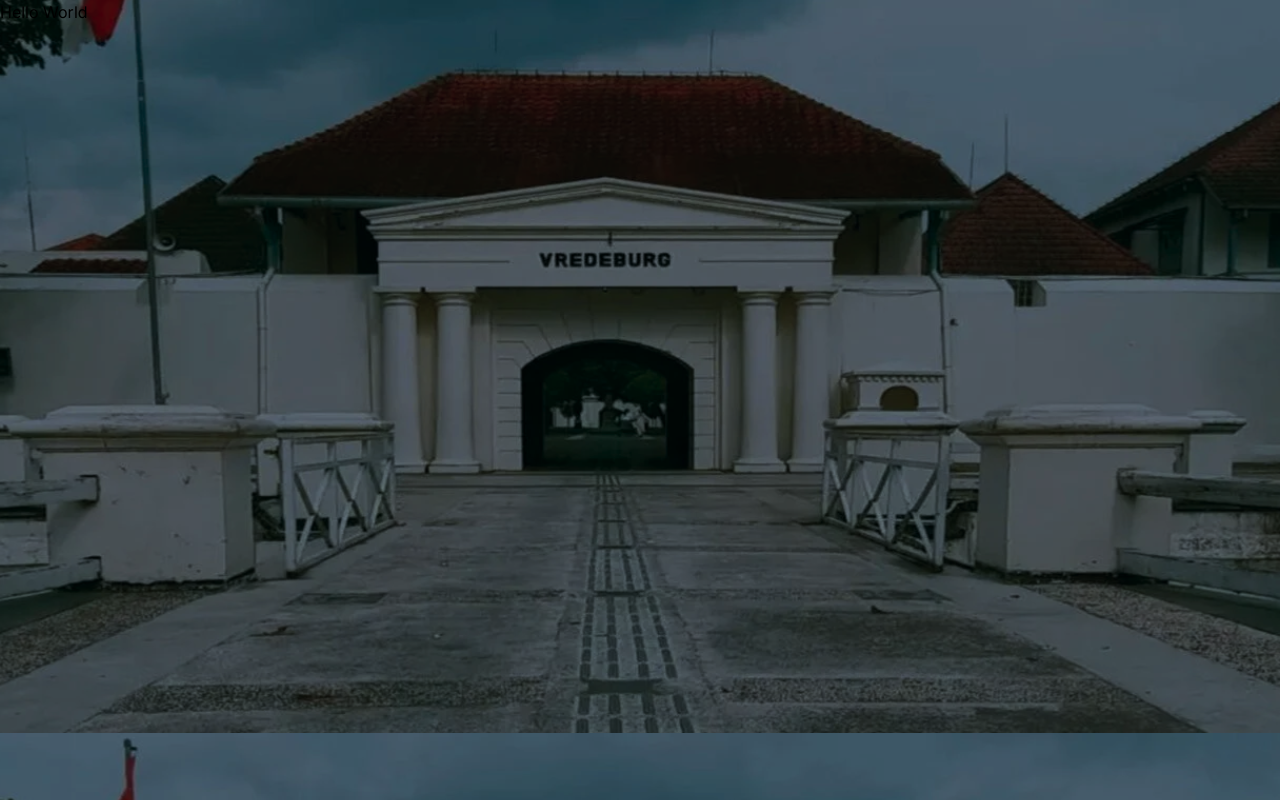
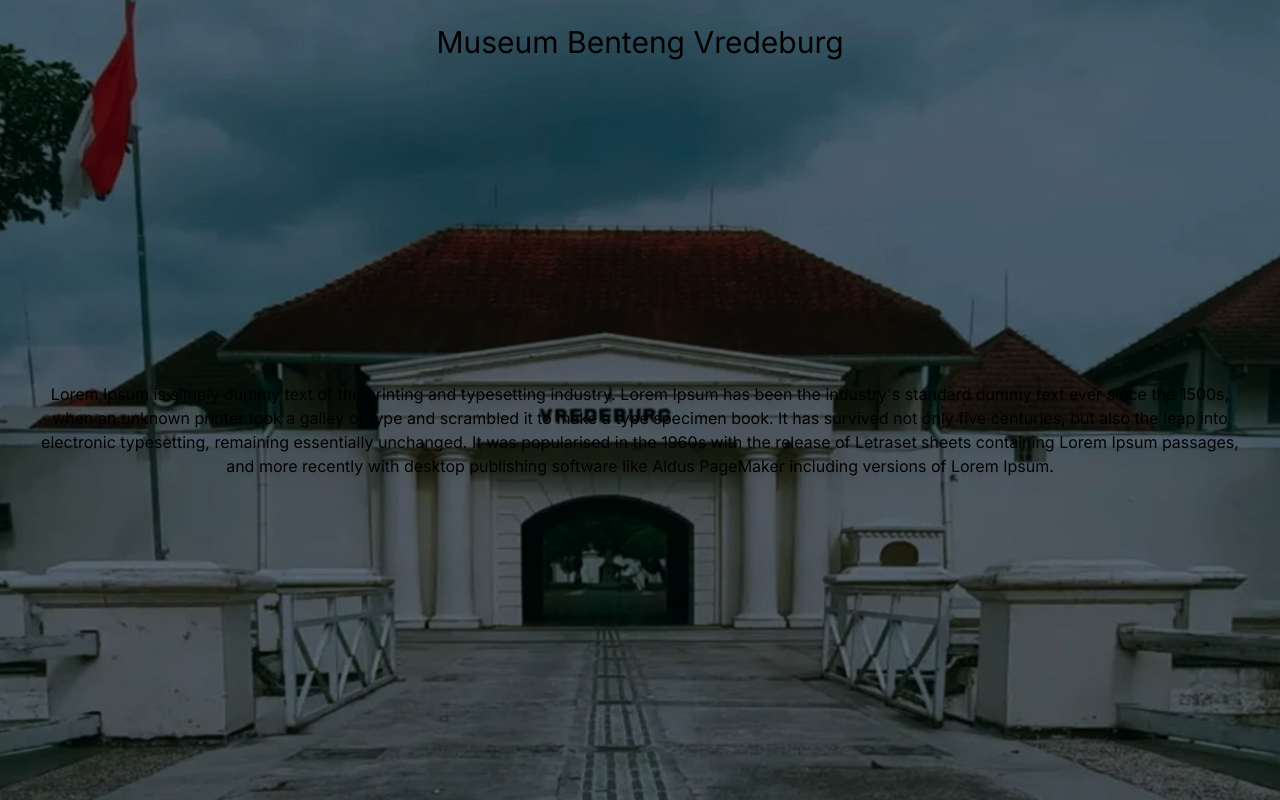
Before and after one commit to alisaid-sm/galeri-benteng-vredeburg, a Next.js app: page / in a window 1280 px wide. Built offline with nearby package versions, Linux system fonts and the light colour scheme.

Commit message:
first ui

```diff
--- a/package.json
+++ b/package.json
@@ -3,7 +3,7 @@
   "version": "0.1.0",
   "private": true,
   "scripts": {
-    "dev": "next dev",
+    "dev": "set port=3001 && next dev",
     "build": "next build",
     "start": "next start",
     "lint": "next lint"
--- a/src/app/page.tsx
+++ b/src/app/page.tsx
@@ -1,11 +1,26 @@
-import Image from 'next/image'
+import Image from "next/image";
 
 export default function Home() {
   return (
     <main>
-      <div>
-        Hello World
+      <div className="flex flex-col h-screen">
+        <div className="flex justify-center pt-6">
+          <span className="text-3xl">Museum Benteng Vredeburg</span>
+        </div>
+        <div className="flex justify-center items-center flex-grow">
+          <p className="drop-shadow-lg shadow-black text-center p-8">
+            Lorem Ipsum is simply dummy text of the printing and typesetting
+            industry. Lorem Ipsum has been the industry's standard dummy text
+            ever since the 1500s, when an unknown printer took a galley of type
+            and scrambled it to make a type specimen book. It has survived not
+            only five centuries, but also the leap into electronic typesetting,
+            remaining essentially unchanged. It was popularised in the 1960s
+            with the release of Letraset sheets containing Lorem Ipsum passages,
+            and more recently with desktop publishing software like Aldus
+            PageMaker including versions of Lorem Ipsum.
+          </p>
+        </div>
       </div>
     </main>
-  )
+  );
 }
```
